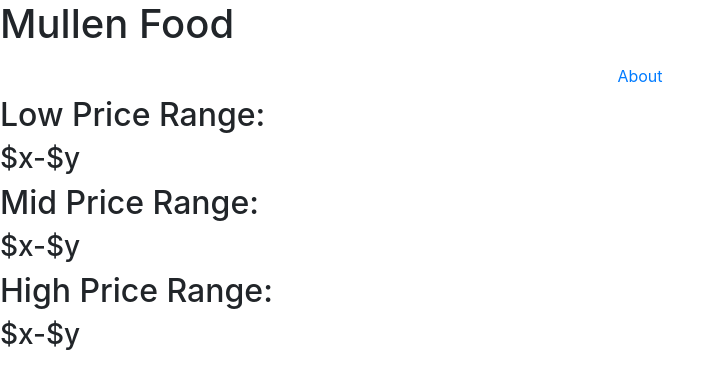
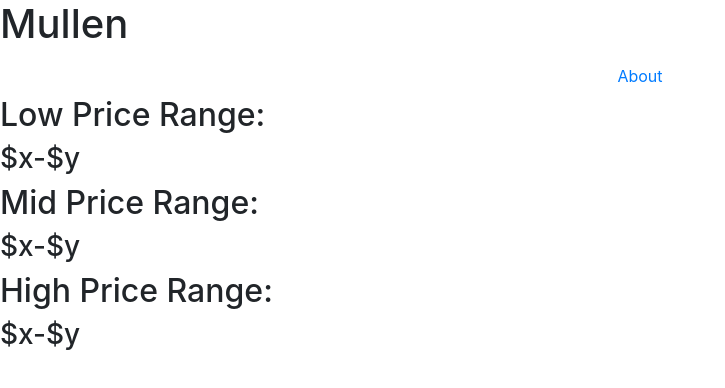
Before and after one commit to sanear/mullen-2019, a plain HTML site: page index-alt.html in a window 1280 px wide. Shown: the whole page, without its empty margins (0-725 px from the left). Drawn offline with nearby package versions, Linux system fonts and the light colour scheme.

Commit message:
Test for merge conflict

```diff
--- a/index-alt.html
+++ b/index-alt.html
@@ -11,7 +11,7 @@
   <body>
    <div class ="everything">
 
-    <h1>Mullen Food</h1>
+    <h1>Mullen</h1>
     <div class="navbar d-flex justify-content-center"><a href link="">About</a></div>
     <div class="options">
 
```
